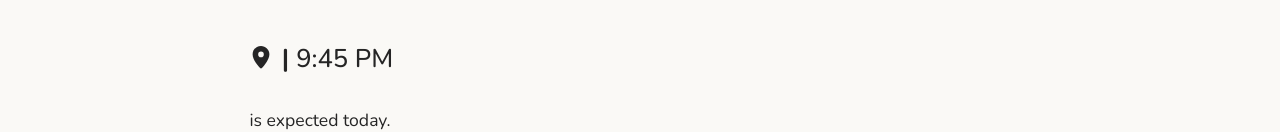
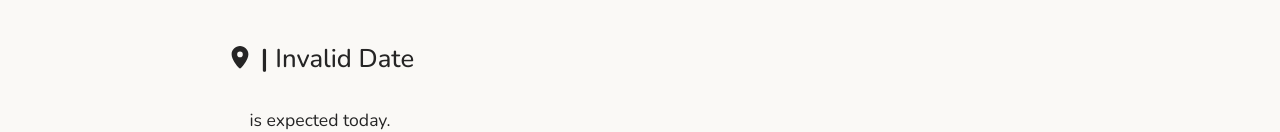
Before and after one commit to giannidylancbhg/weatherly, a React (Vite) app: page / in a window 1280 px wide. Shown: the part 299-431 px from the top of the page. Built offline with nearby package versions, Linux system fonts and the light colour scheme; no server answers.

Commit message:
feat: add live time

```diff
--- a/src/api/weatherApi.js
+++ b/src/api/weatherApi.js
@@ -11,9 +11,20 @@ export const getCurrentWeather = async (coordinates) => {
   const data = await response.json();
   const iconURL = `https://openweathermap.org/img/wn/${data.weather[0].icon}@2x.png`;
 
+  const time = new Date(Date.now() + data?.timezone * 1000).toLocaleTimeString(
+    [],
+    {
+      hour: "numeric",
+      minute: "2-digit",
+      timeZone: "UTC",
+    },
+  );
+
   return {
     name: data.name,
     temperature: Math.floor(data.main.temp),
+    time: time,
+    timezone: data.timezone,
     description: {
       icon: iconURL,
       text: data.weather[0].description,
--- a/src/components/Weather/CurrentWeather/CurrentWeather.jsx
+++ b/src/components/Weather/CurrentWeather/CurrentWeather.jsx
@@ -5,10 +5,23 @@ import WeatherHighlights from "./WeatherHighlights/WeatherHighlights";
 import { useWeather } from "../../../context/WeatherContext";
 import LoadingSpinner from "../../UI/LoadingSpinner/LoadingSpinner";
 import useScrollPosition from "../../../hooks/useScrollPosition";
+import { formatCityTime } from "../../../utils/dateFormat";
+import { useEffect, useState } from "react";
 
 export default function CurrentWeather() {
   const { weatherData, loading } = useWeather();
   const scrollPosition = useScrollPosition();
+  const [timestamp, setTimestamp] = useState(Date.now());
+
+  useEffect(() => {
+    const interval = setInterval(() => {
+      setTimestamp(Date.now());
+    }, 60000);
+
+    return () => clearInterval(interval);
+  }, []);
+
+  const time = formatCityTime(timestamp, weatherData?.timezone);
 
   return (
     <section
@@ -29,7 +42,7 @@ export default function CurrentWeather() {
               <FontAwesomeIcon icon={faLocationDot} size="sm" />
               <span className="location-name">{weatherData?.name}</span>
               <span className="separator"> | </span>
-              <span className="location-time">9:45 PM</span>
+              <span className="location-time">{time}</span>
             </p>
           </div>
           <p className="weather-description">
--- /dev/null
+++ b/src/utils/dateFormat.js
@@ -0,0 +1,7 @@
+export const formatCityTime = (timestamp, timezone) => {
+  return new Date(timestamp + timezone * 1000).toLocaleTimeString([], {
+    hour: "numeric",
+    minute: "2-digit",
+    timeZone: "UTC",
+  });
+};
```
